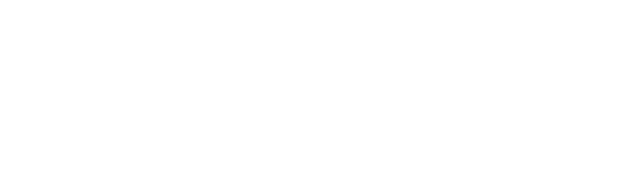
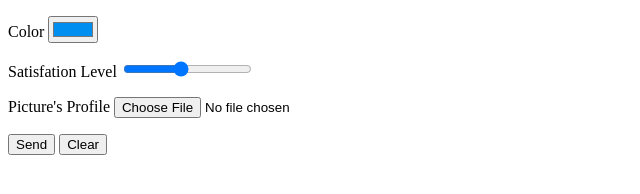
Before and after one commit to BraianGomes/HTML-CSS, a plain HTML site: page ex025/form006.html in a window 1280 px wide. Shown: the whole page, without its empty margins (0-640 px from the left). Drawn offline with Linux system fonts and the light colour scheme.

Commit message:
Update form006.html

```diff
--- a/ex025/form006.html
+++ b/ex025/form006.html
@@ -7,5 +7,29 @@
 </head>
 <body>
 
+    <form action="cadastro.php" method="post" autocapitalize="on">
+
+        <p>
+            <label for="idcolor">Color</label>
+            <input type="color" name="color" id="idcolor" value="#008ff0">
+        </p>
+
+        <p>
+            <label for="inslevel">Satisfation Level</label>
+            <input type="range" name="inslevel" id="idinslebel" min="1" max="10" value="5">
+        </p>
+
+        <p>
+            <label for="idpicture"> Picture's Profile</label>
+            <input type="file" name="picture" id="idpicture">
+        </p>
+
+        <p>
+        <input type="submit" value="Send">
+        <input type="reset" value="Clear">
+    </p>
+
+    </form>
+
 </body>
 </html>
```
